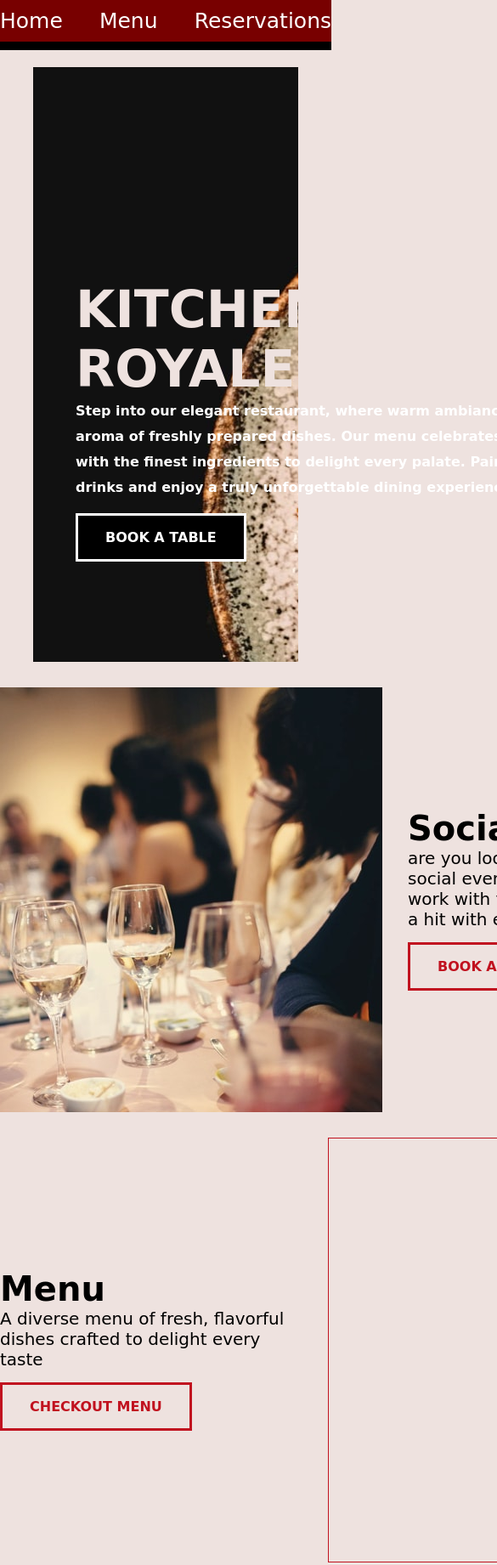
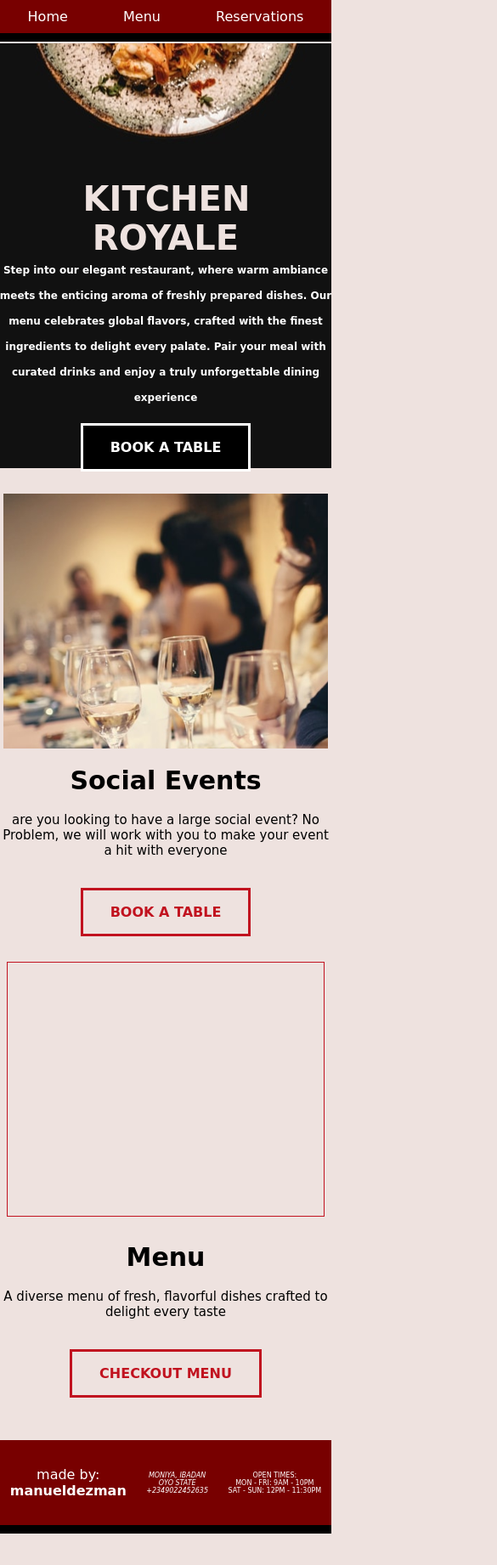
Before and after one commit to manueldezman/Restaurant-Page, a website built with webpack: page src/template.html in a window 390 px wide. Shown: the top 1842 px of the page at 85% size, 585 px wide, since content can reach past the window. After the commit the page ends 1805 px from the top, so only its background shows below. Built offline with nearby package versions, Linux system fonts and the light colour scheme; files whose address does not match are found by name.

Commit message:
add media queries for mobile responsiveness

```diff
--- a/src/homepage.js
+++ b/src/homepage.js
@@ -1,4 +1,4 @@
-function PageLoad (div) {
+function PageLoad (div, LoadReservations, LoadMenu) {
 
     const hero = document.createElement("div");
     hero.classList.add("hero");
@@ -55,19 +55,7 @@ function PageLoad (div) {
 
     const menuImage = document.createElement("div");
 
-    const imageOne = document.createElement('div');
-    imageOne.classList.add("image-one");
-    const imageTwo = document.createElement('div');
-    imageTwo.classList.add("image-two");
-    const imageThree = document.createElement('div');
-    imageThree.classList.add("image-three");
-    const imageFour = document.createElement('div');
-    imageFour.classList.add("image-four");
 
-    menuImage.appendChild(imageOne);
-    menuImage.appendChild(imageTwo);
-    menuImage.appendChild(imageThree);
-    menuImage.appendChild(imageFour);
 
     const menuTextDiv = document.createElement("div");
     menuTextDiv.classList.add("text-Div");
@@ -95,6 +83,11 @@ function PageLoad (div) {
 
     div.appendChild(menu);
 
+
+    menuBtn.addEventListener("click", LoadMenu);
+    heroBtn.addEventListener("click", LoadReservations);
+    eventBtn.addEventListener("click", LoadReservations);
+
 }
 
 export { PageLoad };
--- a/src/index.js
+++ b/src/index.js
@@ -3,10 +3,7 @@ import { PageLoad } from "./homepage";
 import { MenuPage } from "./menu";
 import { reservationPage } from "./reservation";
 
-const menuBttn = document.querySelector(".menu");
-const menuBtn = document.querySelector(".menuBtn");
-const heroBtn = document.querySelector(".heroBtn");
-const eventBtn = document.querySelector(".eventBtn");
+const menuBtn = document.querySelector(".menu");
 const contentDiv = document.querySelector(".content");
 const homeBtn = document.querySelector(".home");
 const reservationsBtn = document.querySelector(".reservations");
@@ -15,7 +12,7 @@ LoadHomePage();
 
 function LoadHomePage() {
     contentDiv.textContent = "";
-    PageLoad(contentDiv);
+    PageLoad(contentDiv, LoadReservations, LoadMenu);
 }
 function LoadMenu(){
     contentDiv.textContent = "";
@@ -28,8 +25,5 @@ function LoadReservations() {
 
 }
 homeBtn.addEventListener("click", LoadHomePage);
-menuBttn.addEventListener("click", LoadMenu);
 reservationsBtn.addEventListener("click", LoadReservations);
 menuBtn.addEventListener("click", LoadMenu);
-eventBtn.addEventListener("click", LoadReservations);
-heroBtn.addEventListener("click", LoadReservations);
--- a/src/styles.css
+++ b/src/styles.css
@@ -53,12 +53,12 @@ nav > button {
     display: flex;
     flex-direction: column;
     gap: 3rem;
-    margin-top: 2rem;
+    margin-top: .2rem;
     min-height: 82vh;
 }
 .modal-container {
     height: 100%;
-    width: 100%;
+    width: 80%;
     position: absolute;
     background-color: rgba(0, 0, 0, 0.4);
     top: 0;
@@ -70,7 +70,7 @@ nav > button {
     background-image: url(./images/hero-bg-desktop.jpg);
     max-width: 140rem;
     max-height: 70rem;
-    width: 80%;
+    width: 100%;
     object-fit: contain;
     background-position: 60% 0%;
     color: var(--seashell);
@@ -142,6 +142,8 @@ nav > button {
     width: 45rem;
     height: 50rem;
     background-image: url(./images/social-events-desktop.jpg);
+    background-size: cover;
+
 }
 
 .menu-container > div:last-of-type {
@@ -149,6 +151,7 @@ nav > button {
     height: 50rem;
     border: 1px solid var(--fire-brick);
     background-image: url(./images/menu);
+    background-size: cover;
     background-position: 60% 50%;
     object-fit: contain;
 }
@@ -162,7 +165,6 @@ footer {
     margin-top: 5rem;
     background-color: var(--barn-red);
     color: white;
-    margin-bottom: 0;
 
 }
 
@@ -195,8 +197,13 @@ footer > .made-by, footer > .address, footer > .open-times {
     gap: 2rem;
     flex-wrap: wrap;
     grid-column: 1 / 2;
+    justify-content: center;
+    align-items: center;
 }
-
+.menuList::after {
+    content: "";
+    width: 25rem;
+}
 .itemBox > h3 {
     font-weight: 300;
     color: grey;
@@ -239,6 +246,7 @@ footer > .made-by, footer > .address, footer > .open-times {
     display: grid;
     grid-template-columns: 4fr 1.5fr;
     gap: 0;
+    margin-top: 2rem;
 }
 
 .cart {
@@ -390,3 +398,164 @@ footer > .made-by, footer > .address, footer > .open-times {
     padding-top: .5rem;
     padding-bottom: .5rem;
 }
+
+@media only screen and (max-width: 768px) {
+    body {
+        text-align: center;
+    }
+
+    nav > button {
+        font-size: 2rem;
+    }
+
+    .hero {
+        background-image: url(./images/hero-bg-tablet.jpg);
+        max-width: 140rem;
+        max-height: 120rem;
+        width: 100%;
+        display: flex;
+        flex-direction: column;
+        align-items: center;
+
+    }
+
+    .hero > h1 {
+        margin-top: 10rem;
+        width: 7ch;
+    }
+
+    .container {
+        flex-wrap: wrap;
+    }
+
+    .menu-container {
+        flex-direction: column-reverse;
+        align-items: center;
+    }
+
+    .socialEvent, .text-Div {
+        flex-direction: column;
+        gap: 2rem;
+        align-items: center;
+    }
+    .socialEvent  div:first-of-type {
+        width: 50rem;
+        height: 30rem;
+        background-size: cover;
+        background-image: url(./images/social-events-tablet.jpg);
+    }
+
+    .menu-container  div:last-of-type {
+        width: 50rem;
+        height: 30rem;
+        background-image: url(./images/menu);
+        background-size: cover;
+
+    }
+    .menupage {
+        grid-template-columns: 3fr 1fr;
+        margin-top: 2rem;
+    }
+
+    .menuList {
+        gap: 2rem 1rem;
+    }
+
+    .cart {
+        padding: 0 1rem;
+    }
+
+    .item-image {
+        width: 25rem;
+        height: 25rem;
+    }
+
+    .reservation-form {
+        margin-top: 2rem;
+    }
+
+    .reservation-form > div > label {
+        text-align: start;
+    }
+}
+
+@media only screen and (max-width: 425px) {
+    .hero > p {
+        width: 35ch;
+        font-size: 1.2rem;
+
+    }
+    .hero {
+        max-height: 50rem;
+        padding: 15rem 3rem;
+        background-position: 60% 30%;
+        background-image: url(./images/hero-bg-mobile.jpg);
+    }
+    .hero > h1 {
+        font-size: 4rem;
+        margin-top: 1rem;
+        width: 7ch;
+    }
+
+    .hero > p {
+        width: 50ch;
+    }
+    nav > button {
+        font-size: 1.6rem;
+
+    }
+
+    .container h2 {
+    font-size: 3rem;
+    }
+
+    .container div > p {
+        font-size: 1.5rem;
+        width: fit-content;
+    }
+
+    header > nav {
+        justify-content: space-around;
+    }
+    .made-by >  h1 {
+        font-size: 1.6rem;
+    }
+
+    .menu-container  div:last-of-type {
+        width: 96%;
+
+    }
+
+    .socialEvent  div:first-of-type {
+        width: 98%;
+
+    }
+
+    .address, .open-times {
+        font-size: .8rem;
+    }
+
+    .menupage {
+        display: flex;
+        flex-wrap: wrap;
+        justify-content: center;
+        align-items: center;
+
+    }
+
+    .menuList {
+        align-items: center;
+        justify-content: center;
+    }
+
+    .cart {
+        max-width: 30rem;
+    }
+
+    .reservation-form, .seat-reserve-confirmation {
+        width: 30rem;
+    }
+    .reservation-form > input, .reservation-form > div > input, .reservation-form > button {
+      width: 30rem;
+    }
+}
```
